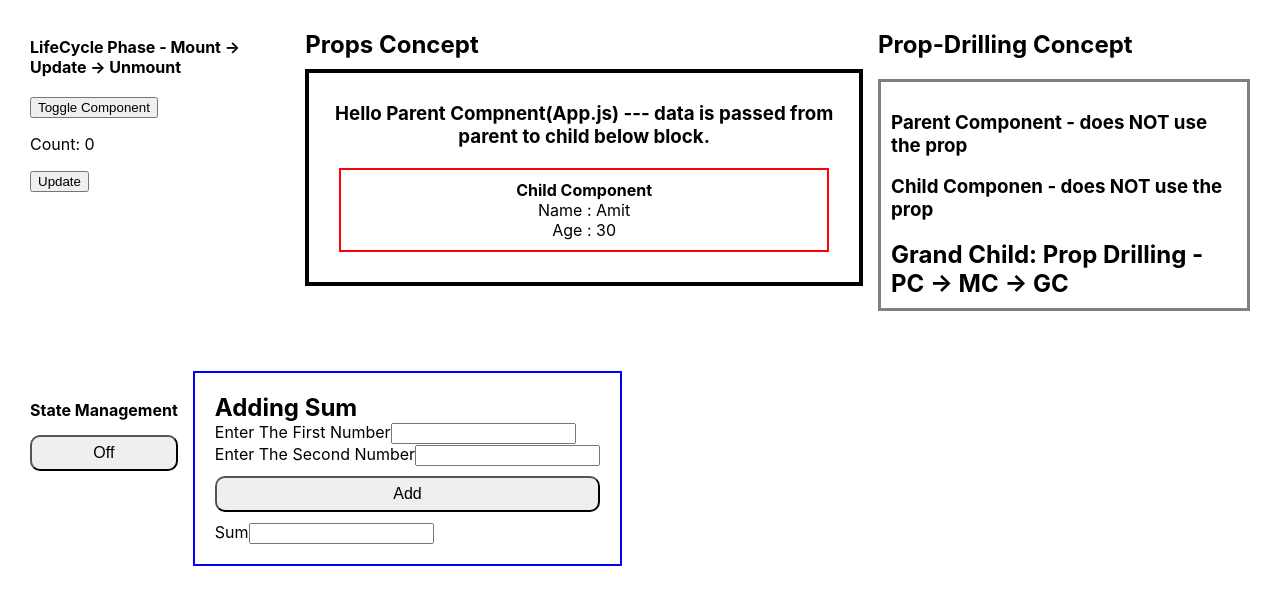
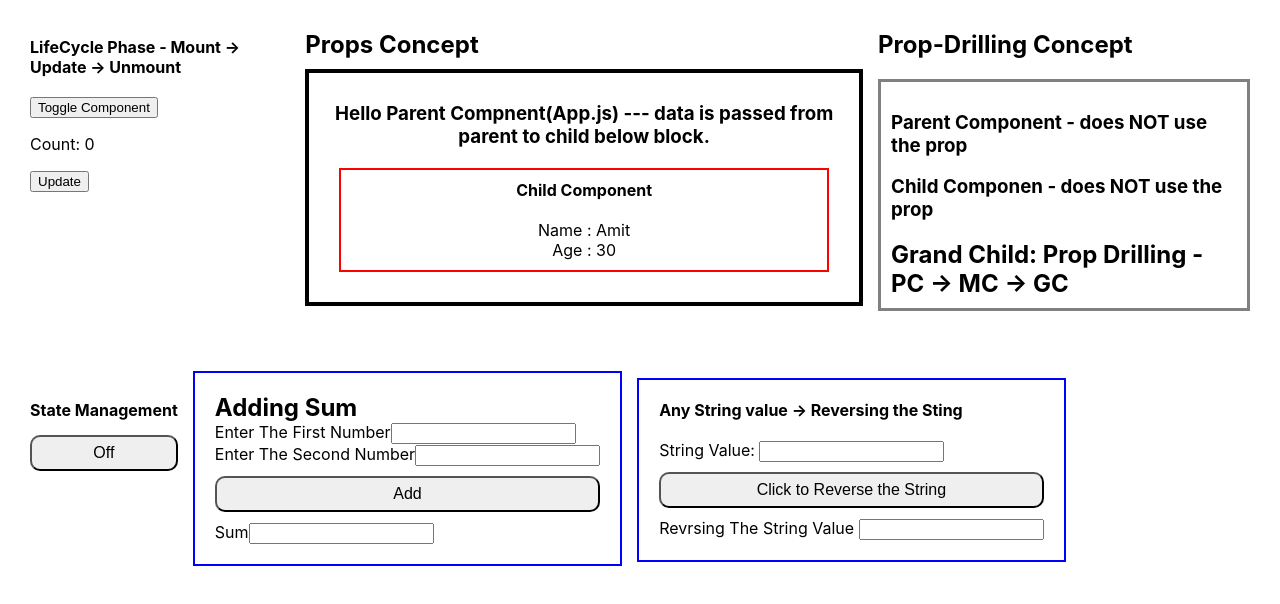
Before and after one commit to mahapatra079/my-app, a React (Create React App) app: page / in a window 1280 px wide. Shown: the top 604 px of the page. Built offline with nearby package versions, Linux system fonts and the light colour scheme.

Commit message:
Analysis of Reversing String

```diff
--- a/src/App.js
+++ b/src/App.js
@@ -4,6 +4,7 @@ import Parent from "./Parent";
 import LifeCycle from "./Lifecycle";
 import State from "./State"
 import AddingSum from "./AddingSum";
+import ReversingString from "./ReversingString"
 
 export default function App() {
   const [show, setShow] = useState(true);
@@ -84,6 +85,7 @@ export default function App() {
              <State/>
            </div>
            <AddingSum/>
+           <ReversingString/>
         </div>
 
     </>
--- /dev/null
+++ b/src/ReversingString.js
@@ -0,0 +1,41 @@
+import { useState } from "react";
+
+function ReversingString(){
+    const[text,setText]=useState("")
+    const[reverse,setReverse] = useState("")
+
+    // logic
+    const handleReverseString = () => {
+        setReverse(text.split("").reverse().join(""));
+    }
+
+    return(
+    <div className="reversing-string">
+        <h4 className="title">Any String value  →  Reversing the Sting </h4>
+        {/*
+            text.split("")   // string → array
+            .reverse()       // reverse the array
+            .join("")        // array → string
+            "hello"
+
+            → ["h","e","l","l","o"]
+            → ["o","l","l","e","h"]
+            → "olleh"
+
+        */}
+        <div>
+            <label>String Value:  </label>
+            <input type="text" className="form-control" value={text} onChange={(e)=>setText(e.target.value)}/>
+        </div>
+        <button onClick={handleReverseString} className="addBtn">Click to Reverse the String</button>
+
+        <div>
+            <label>Revrsing The String Value </label>
+            <input value={reverse} disabled={reverse !== ""}/>
+        </div>
+    </div>
+    //
+    )
+}
+
+export default ReversingString;
--- a/src/index.css
+++ b/src/index.css
@@ -12,7 +12,7 @@ code {
     monospace;
 }
 
-.mt-10{margin-top: 10px;}.mt-20{margin-top: 20px;}
+.mt-10{margin-top: 10px;}.mt-20{margin-top: 20px;}.title{margin-bottom: 20px;}
 .container, .Container-2{padding: 30px;display: flex; align-items:baseline;gap: 15px;}.d-block{display: block;}
 
 .concept{
@@ -49,5 +49,5 @@ h2, h4{padding: 0;margin: 0;}
   border-radius: 10px;
   font-size: 16px;
 }
-.adding-sum{border: 2px solid blue;padding: 20px;}
+.adding-sum, .reversing-string{border: 2px solid blue;padding: 20px;}
 .addBtn{margin: 10px 0;}
```
